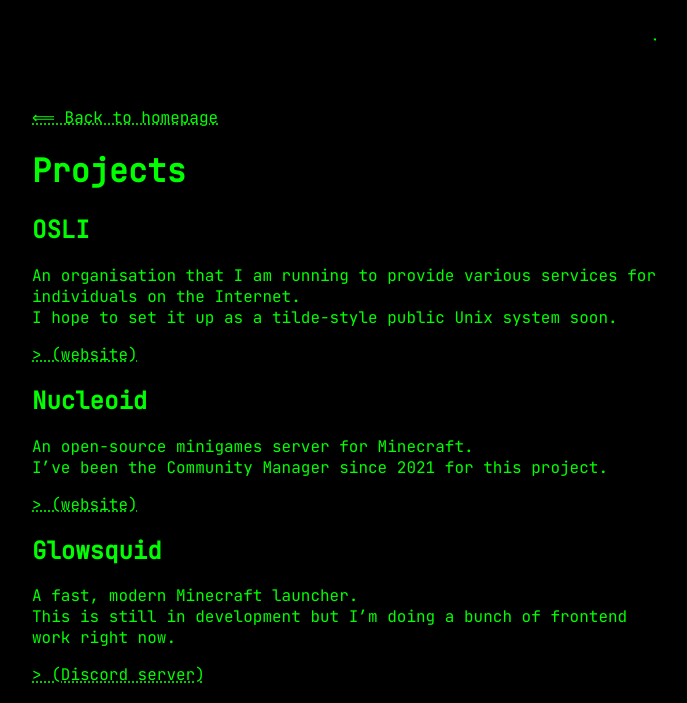
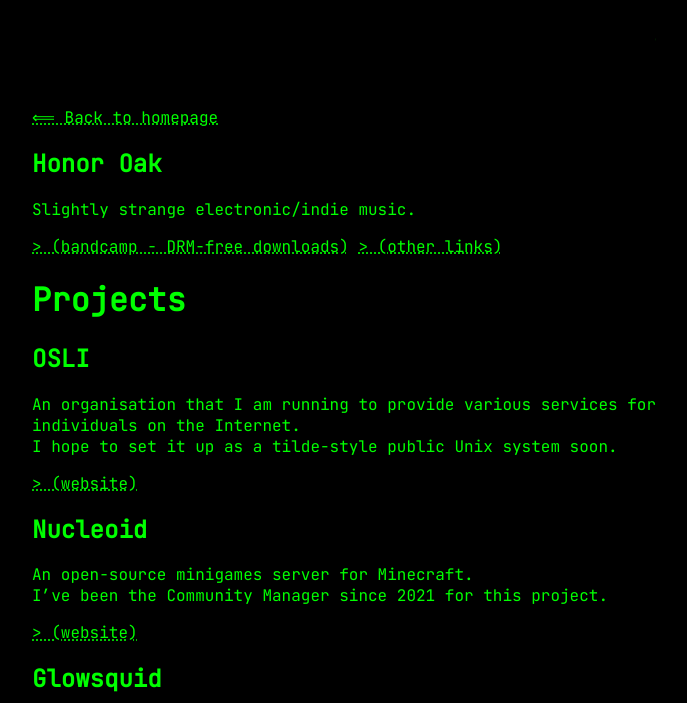
Before and after one commit to mounderfod/mounderfod.github.io, a Jekyll site: the page built from projects.markdown, in a window 1280 px wide and 900 px high, cut to the strip 0-703 px from the top of the window. Shown: the whole strip, without its empty margins (296-983 px from the left). Built offline with Jekyll 4.4.1, drawn with Linux system fonts in a browser that asks for light colours.

Commit message:
Add music to projects list

```diff
--- a/projects.markdown
+++ b/projects.markdown
@@ -4,6 +4,12 @@
 permalink: /projects/
 ---
 [⟸ Back to homepage](/)
+
+## Honor Oak
+Slightly strange electronic/indie music.
+
+[> (bandcamp - DRM-free downloads)](https://honoroak.bandcamp.com)
+[> (other links)](https://linktr.ee/honor_oak)
 
 # Projects
 ## OSLI
```
